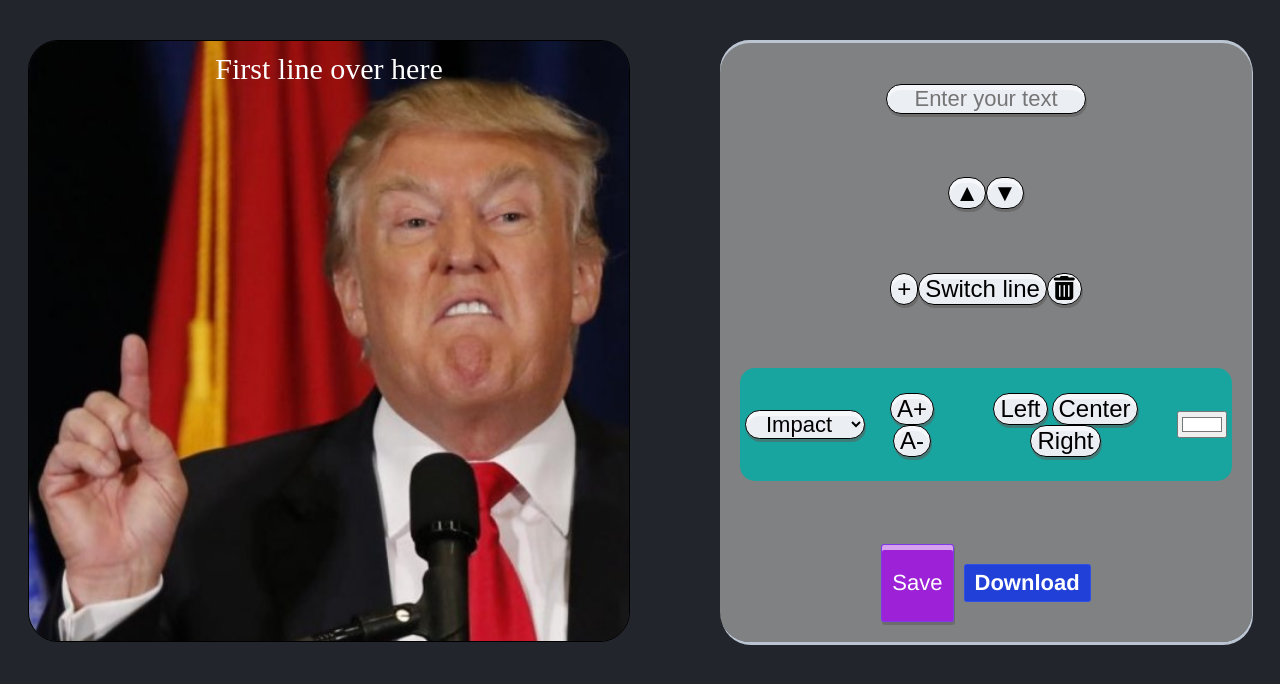
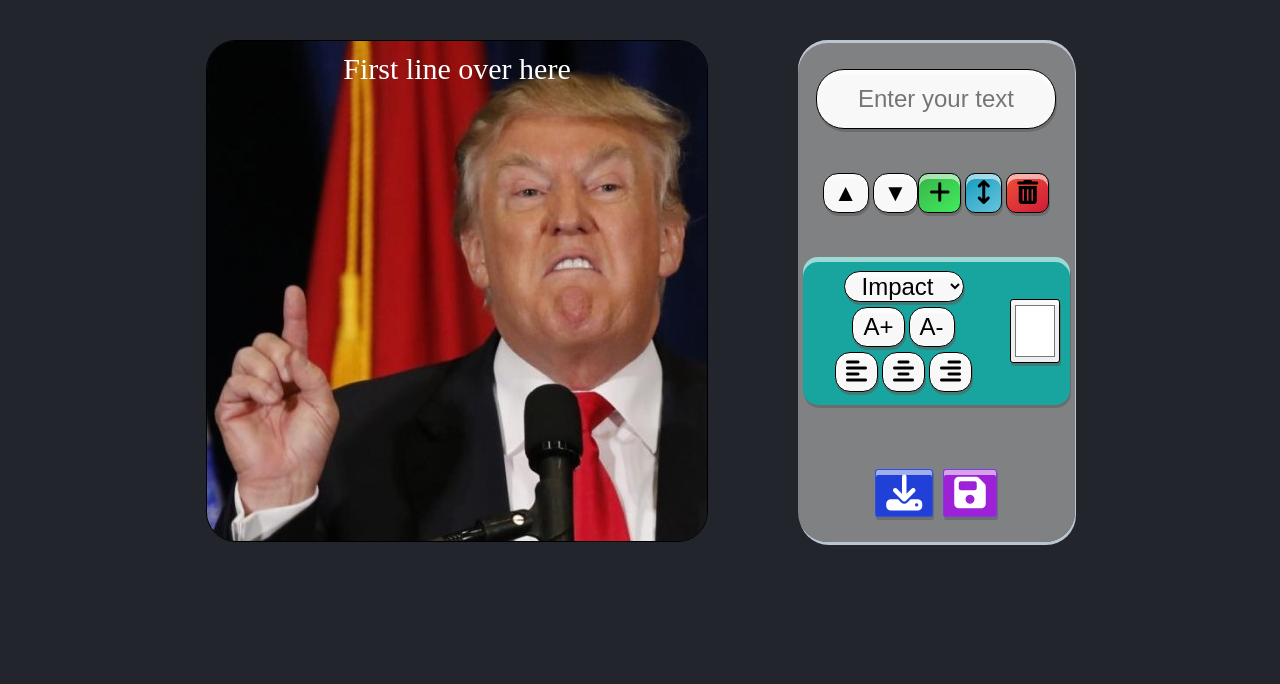
Before and after one commit to AviramBach/MemeGen-sprint2, a plain HTML site: page index.html in a window 1280 px wide. Shown: the part 68-752 px from the top of the page. Drawn offline with Linux system fonts and the light colour scheme.

Commit message:
mobile ver is updated

```diff
--- a/css/components/edit-tools.css
+++ b/css/components/edit-tools.css
@@ -4,12 +4,13 @@
     box-shadow: 1px 3px 0 #bbc4d1, inset 0 3px 0 #bbc4d1;
     border-radius: 30px;
     background-color: rgba(169, 169, 169, 0.7);
-    padding: 20px;
+    padding: 5px;
     text-align: center;
 
-    /* flex: 1;  */
+    flex: 0;
     flex-direction: column;
     justify-content: space-between;
+
 }
 
 .edit-tools-container>* {
@@ -20,48 +21,78 @@
 
 }
 
+/* .line-opations-container{
+    display: flex;
+    justify-content: space-between;
+    align-items: center;
+    gap: 5px;
+    padding: 5px;
+
+    height: 20%;
+    border-radius: 15px;
+    background-color: #19a59f;
+    box-shadow: 1px 3px 0 rgba(92, 92, 92, 0.55), inset 0 5px 0 rgba(255, 255, 255, 0.58);
+} */
+
 .text-editor-container {
     display: flex;
     justify-content: space-between;
     align-items: center;
     gap: 5px;
     padding: 5px;
-    width: 100%;
-    height: 20%;
+    /* width: 100%; */
+    height: 30%;
     border-radius: 15px;
     background-color: #19a59f;
+    box-shadow: 1px 3px 0 rgba(92, 92, 92, 0.55), inset 0 5px 0 rgba(255, 255, 255, 0.58);
 }
 
-
-
-
-
 .text-input {
-    width: 200px;
-    height: 30px;
+    width: 10em;
+    height: 2.5em;
     cursor: pointer;
     box-shadow: 1px 3px 0 rgba(92, 92, 92, 0.55), inset 0 5px 0 rgba(255, 255, 255, 0.58);
     border-radius: 28px;
-    background-color: #ebeef3;
+    background-color: #f8f8f8;
     text-align: center;
     border: 1px solid black;
-    font-size: 22px;
+    font-size: 1.5em;
 }
 
-/* box-shadow: 1px 3px 0 rgba(92, 92, 92, 0.55), inset 0 5px 0 rgba(255, 255, 255, 0.58);
-    border-radius: 28px;
-    font-size: 22px;
-    border: 1px solid black;
-    background-color: #ebeef3; */
+.font-family-selector{
+    display: flex;
+    flex-direction: column;
+    align-items: center;
+    gap: 5px;
+    width: 10em;
+    margin: 1em;
 
-
+}
 .font-selector {
-    width: 120px;
+    width: 80%;
+    height: 100%;
     cursor: pointer;
     border: 1px solid black;
     box-shadow: 1px 3px 0 rgba(92, 92, 92, 0.55), inset 0 5px 0 rgba(255, 255, 255, 0.58);
     border-radius: 28px;
-    background-color: #ebeef3;
+    background-color: #f8f8f8;
     text-align: center;
-    font-size: 22px;
+    font-size: 1.5em;
+    width: 5em;
 }
+
+.paint-brush{
+    font-size: 2em;
+    height: 2em;
+    color: #fff;
+    cursor: pointer;
+    font-family: Helvetica, Arial, sans-serif;
+    margin: 0 5px;
+    user-select: none;
+    white-space: nowrap;
+    border-radius: 3px;
+    text-decoration: none;
+    display: flex;
+    align-items: center;
+    box-shadow: 1px 3px 0 rgba(92, 92, 92, 0.55), inset 0 5px 0 rgba(255, 255, 255, 0.58);
+}
--- a/css/components/saved.css
+++ b/css/components/saved.css
@@ -6,6 +6,4 @@
 
 .saved-memes-container>*{
     margin: 10px;
-
-
 }
--- a/css/main.css
+++ b/css/main.css
@@ -14,23 +14,24 @@ canvas {
     border-radius: 30px;
 }
 
-.main-container{
+.main-container {
     margin-top: 20px;
 }
 
 button {
     box-shadow: 1px 3px 0 rgba(92, 92, 92, 0.55), inset 0 5px 0 rgba(255, 255, 255, 0.58);
-    border-radius: 28px;
-    font-size: 1.5rem;
+    border-radius: 15px;
+    font-size: 1.5em;
     border: 1px solid black;
-    background-color: #ebeef3;
+    background-color: #f8f8f8;
     cursor: pointer;
+    padding: 5px 10px;
 }
 
 .btn-download {
     background: #072eefc8;
     border: 1px solid #4665ff5d;
-    font-size: 22px;
+    font-size: 1.5em;
     color: #fff;
     cursor: pointer;
     font-family: Helvetica, Arial, sans-serif;
@@ -42,13 +43,13 @@ button {
     text-decoration: none;
     display: flex;
     align-items: center;
-
+    box-shadow: 1px 3px 0 rgba(92, 92, 92, 0.55), inset 0 5px 0 rgba(255, 255, 255, 0.58);
 }
 
-.btn-save{
+.btn-save {
     background: #a507efc8;
     border: 1px solid #4665ff5d;
-    font-size: 22px;
+    font-size: 1.5em;
     color: #fff;
     cursor: pointer;
     font-family: Helvetica, Arial, sans-serif;
@@ -60,8 +61,30 @@ button {
     text-decoration: none;
     display: flex;
     align-items: center;
+    box-shadow: 1px 3px 0 rgba(92, 92, 92, 0.55), inset 0 5px 0 rgba(255, 255, 255, 0.58);
 }
 
+.btn-add-line {
+    /* box-shadow: 1px 5px 0 #015d33, inset 0 5px 0 rgba(255, 255, 255, 0.58); */
+    border-radius: 10px;
+    background-color: #ebeef3;
+    background-image: linear-gradient(-38deg, #42eb5c 0%, #37b34a 100%);
+
+}
+
+.btn-switch-line {
+    /* box-shadow: 1px 5px 0 #048b97, inset 0 5px 0 rgba(255, 255, 255, 0.58); */
+    border-radius: 10px;
+    background-color: #ebeef3;
+    background-image: linear-gradient(-38deg, #66c4dc 0%, #40b1ce 50%, #0c98bb 100%);
+}
+
+.btn-delete-line {
+    /* box-shadow: 1px 5px 0 #8c0606, inset 0 5px 0 rgba(255, 255, 255, 0.58); */
+    border-radius: 10px;
+    background-color: #ebeef3;
+    background-image: linear-gradient(-38deg, #cf1d37 0%, #cf1d37 1%, #f05036 100%);
+}
 
 .hidden {
     display: none;
--- a/css/setup/mq.css
+++ b/css/setup/mq.css
@@ -1,31 +1,31 @@
 /* For screen widths up to 768px */
- /* @media (max-width: 1030px) {
+ @media (max-width: 1030px) {
     .editor {
-        flex-direction: column;
+        flex-direction: column-reverse;
         align-items: center;
         justify-content: center;
         height: 100%;
         width: 100%;
         gap: 20px;
-    } */
+    }
 
-    /* .edit-tools-container {
-        width: 400px; */
-        /* height: 300px; */
+    .edit-tools-container {
+        width: 20em;
+
         /* max-width: 400px; */
         /* display: flex; */
 
-    /* } */
+    }
 
     /* .canvas-container { */
         /* width: 100%; */
         /* padding: 10px; */
     /* } */
 
-     /* .my-canvas {
-        width: 400px;
-        height: 400px;
-    }  */
+     .my-canvas {
+        width: 500px;
+        height: 500px;
+    }
 
 /* }  */
 
@@ -63,8 +63,8 @@
         padding-left: 20px;
     } */
 
-    /* .my-canvas {
-        width: 600px;
-        height: 600px;
-    } */
+     /* .my-canvas {
+        width: 800px;
+        height: 800px;
+    }  */
 /* }
--- a/index.html
+++ b/index.html
@@ -35,18 +35,18 @@
                 <div class="text-input-container">
                     <input class="text-input" type="text" id="text-input" placeholder="Enter your text" />
                 </div>
-
+                <div class="line-opations-container">
                     <div class="text-position">
                         <button onclick="onMoveLine('up')">▲</button>
                         <button onclick="onMoveLine('down')">▼</button>
                     </div>
 
                     <div class="line-editor-container">
-                    <button onclick="onAddLine()">&#43;</button>
-                    <button onclick="onSwitchLine()">Switch line</button>
-                    <button onclick="onDeleteLine()"><i class="fa fa-trash"></i></a></button>
+                        <button class="btn-add-line" onclick="onAddLine()"><i class="fa-solid fa-plus"></i></button>
+                        <button class="btn-switch-line" onclick="onSwitchLine()"><i class="fa-solid fa-arrows-up-down"></i></button>
+                        <button class="btn-delete-line" onclick="onDeleteLine()"><i class="fa fa-trash"></i></a></button>
                     </div>
-
+                </div>
 
 
 
@@ -60,33 +60,38 @@
                             <option value="Verdana">Verdana</option>
                             <option value="Georgia">Georgia</option>
                         </select>
-                    </div>
+
                         <div class="font-size">
                             <button onclick="onIncreaseFontSize()">A+</button>
                             <button onclick="onDecreaseFontSize()">A-</button>
                         </div>
 
                         <div class="text-alignment">
-                        <button onclick="onTextAlign('right')">Left</button>
-                        <button onclick="onTextAlign('center')">Center</button>
-                        <button onclick="onTextAlign('left')">Right</button>
+                            <button onclick="onTextAlign('right')"><i class="fa-solid fa-align-left"></i></button>
+                            <button onclick="onTextAlign('center')"><i class="fa-solid fa-align-center"></i></button>
+                            <button onclick="onTextAlign('left')"><i class="fa-solid fa-align-right"></i></button>
                         </div>
-
+                    </div>
                     <div class="text-color-select">
                         <label for="favcolor"></label>
                         <input class="paint-brush" type="color" id="favcolor" name="text-color" value="#ffffff">
                     </div>
                 </div>
                 <div class="meme-options">
-                    <button class="btn-save" onclick="onSaveCanvas()">Save</button>
+                    <!-- <button class="btn-save" onclick="onSaveCanvas()">Save</button> -->
                     <h2>
-                        <a href="#" class="btn-download" onclick="onDownloadCanvas(this)">Download</a>
+                        <a href="#" class="btn-download" onclick="onDownloadCanvas(this)"><i
+                                class="fa-solid fa-download"></i></a>
+                    </h2>
+                    <h2>
+                        <a href="#" class="btn-save" onclick="onSaveCanvas()"><i
+                                class="fa-solid fa-floppy-disk"></i></a>
                     </h2>
                 </div>
             </div>
 
             <div class="canvas-container">
-                <canvas id="my-canvas" class="my-canvas" width="600" height="600"></canvas>
+                <canvas id="my-canvas" class="my-canvas" width="500" height="500"></canvas>
             </div>
 
         </section>
@@ -95,7 +100,8 @@
 
         <section class="gallery hidden">
             <nav>
-                <button onclick="onFlexibleMeme()" class="btn btn-flexible ">I'm flexible</button>
+                <button onclick="onFlexibleMeme()" class="btn btn-flexible ">I'm flexible<i
+                        class="fa-solid fa-shuffle"></i></button>
             </nav>
             <div class="imgs-container">
                 <!-- <img src="img/1.jpg" alt="">
--- a/js/memeService.js
+++ b/js/memeService.js
@@ -35,12 +35,13 @@ var gMeme = {
             alignment: 'center',
             font: 'Impact',
             pos: {
-                x: 300,
+                x: 250,
                 y: 30
             }
         }
     ]
 }
+
 var gKeywordSearchCountMap = { 'funny': 12, 'cat': 16, 'baby': 2 }
 
 function getMeme() {
@@ -194,7 +195,7 @@ function addLine() {
 function switchLine() {
     const { selectedLineIdx, lines } = getMeme()
 
-    console.log('selectedLineIdx',selectedLineIdx)
+    console.log('selectedLineIdx', selectedLineIdx)
 
     lines.forEach((line) => {
         line.isSwitched = false
@@ -211,7 +212,7 @@ function switchLine() {
     }
 
 
-    console.log('selectedLineIdx after',selectedLineIdx)
+    console.log('selectedLineIdx after', selectedLineIdx)
 }
 
 function isLineClicked(clickedPos) {
@@ -235,7 +236,7 @@ function isLineClicked(clickedPos) {
 
 function isPointInLineBounds(point, line) {
     return (
-        point.x >= line.pos.x - line.width / 2  &&
+        point.x >= line.pos.x - line.width / 2 &&
         point.x <= line.pos.x + line.width / 2 &&
         point.y >= line.pos.y - line.height / 2 &&
         point.y <= line.pos.y + line.height / 2
```
Lines whose indentation alone changed are shown as unchanged.
